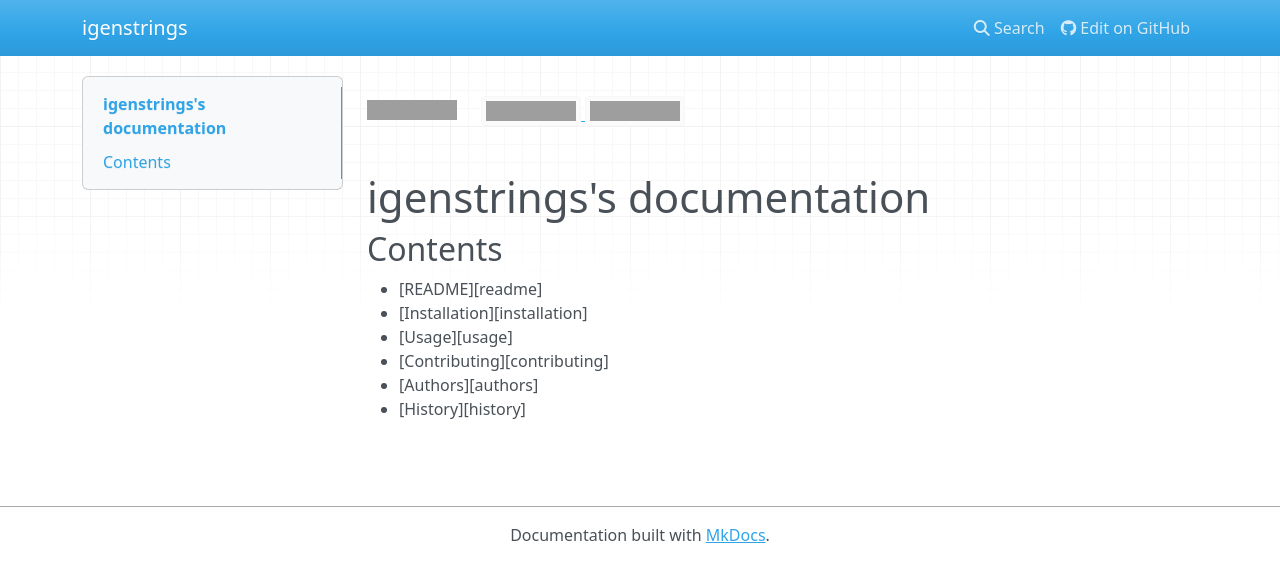
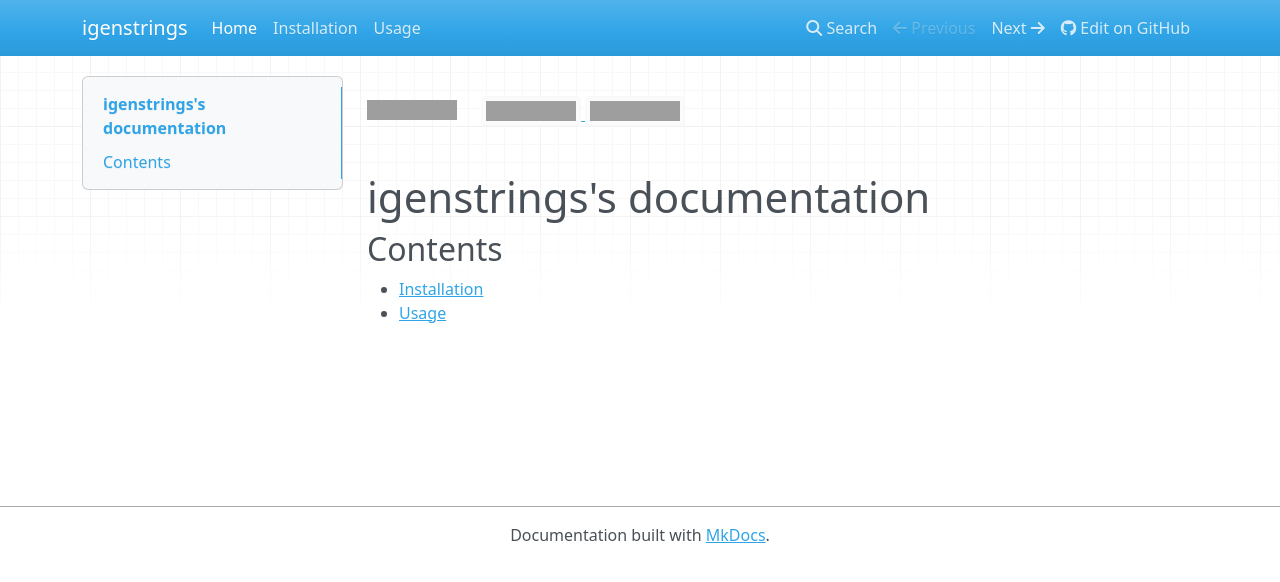
Before and after one commit to dulacp/igenstrings, an MkDocs documentation site: the page built from docs/index.md, in a window 1280 px wide. Shown: the top 582 px of the page. Built offline with MkDocs 1.6.1, drawn with Linux system fonts in a browser that asks for light colours; nearby versions of some CDN libraries; old or Windows-style settings are respelled for this version of MkDocs; grey boxes are pictures that could not be loaded.

Commit message:
Fix the documentation index

```diff
--- a/docs/index.md
+++ b/docs/index.md
@@ -14,9 +14,8 @@
 
 ## Contents
 
-* [README][readme]
-* [Installation][installation]
-* [Usage][usage]
-* [Contributing][contributing]
-* [Authors][authors]
-* [History][history]
+- [Installation][installation]
+- [Usage][usage]
+
+[installation]: installation.md
+[usage]: usage.md
--- a/mkdocs.yml
+++ b/mkdocs.yml
@@ -6,3 +6,5 @@ repo_url: https://github.com/dulaccc/igenstrings
 
 pages:
   - Home: 'index.md'
+  - Installation: 'installation.md'
+  - Usage: 'usage.md'
```
